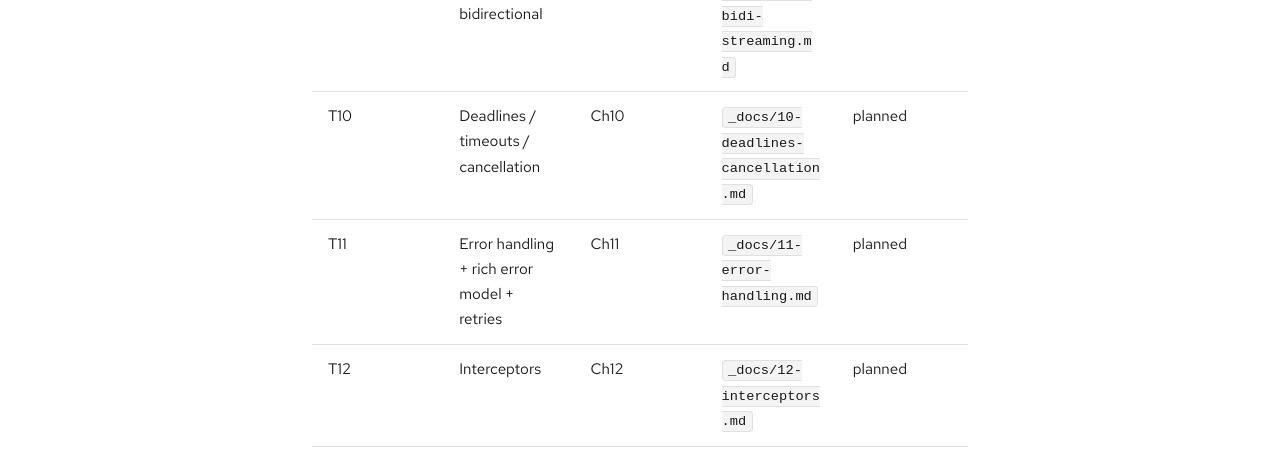
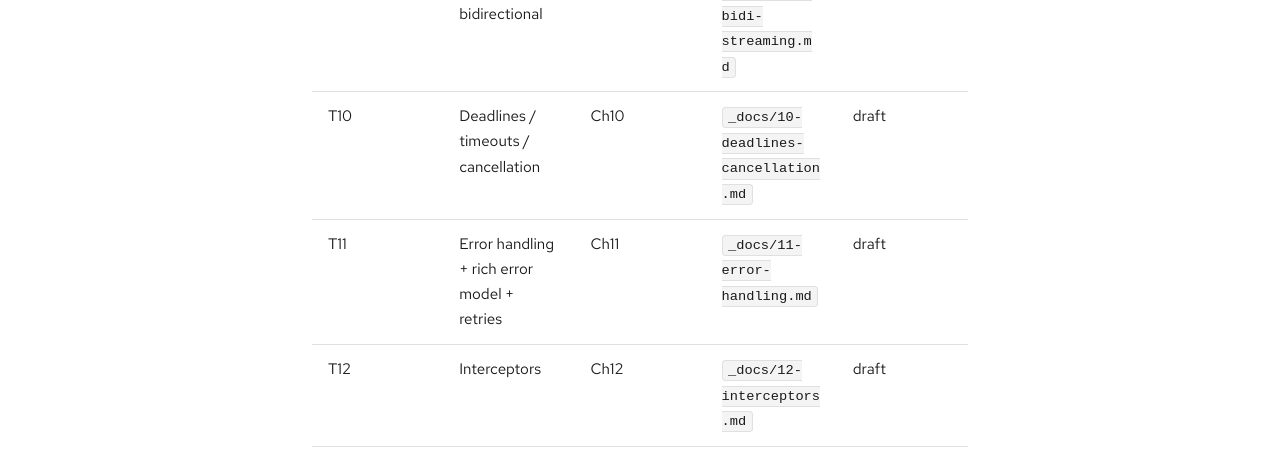
Before and after one commit to patterncatalyst/api-patterns-and-practices-grpc, a Jekyll site: the page built from _plans/coverage-matrix.md, in a window 1280 px wide and 900 px high, scrolled down 1617 px. Shown: the part 154-615 px from the top of the window. Built offline with Jekyll 4.4.1, drawn with Linux system fonts in a browser that asks for light colours; some web fonts are replaced; some of the changed text lies outside the part shown.

Commit message:
docs(r04): coverage Ch10-12 -> draft; examples index += 10/11/12

```diff
--- a/_plans/coverage-matrix.md
+++ b/_plans/coverage-matrix.md
@@ -27,9 +27,9 @@ while still guaranteeing no mapped-and-claimed chapter silently disappears.
 | T7 | Unary RPCs + channels/stubs | Ch7 | `_docs/07-unary-rpcs.md` | verified |
 | T8 | Server-streaming | Ch8 | `_docs/08-server-streaming.md` | verified |
 | T9 | Client-streaming + bidirectional | Ch9 | `_docs/09-client-and-bidi-streaming.md` | verified |
-| T10 | Deadlines / timeouts / cancellation | Ch10 | `_docs/10-deadlines-cancellation.md` | planned |
-| T11 | Error handling + rich error model + retries | Ch11 | `_docs/11-error-handling.md` | planned |
-| T12 | Interceptors | Ch12 | `_docs/12-interceptors.md` | planned |
+| T10 | Deadlines / timeouts / cancellation | Ch10 | `_docs/10-deadlines-cancellation.md` | draft |
+| T11 | Error handling + rich error model + retries | Ch11 | `_docs/11-error-handling.md` | draft |
+| T12 | Interceptors | Ch12 | `_docs/12-interceptors.md` | draft |
 | T13 | Schema design + pagination + FieldMask | Ch13 | `_docs/13-schema-design.md` | planned |
 | T14 | Evolution / versioning + buf breaking + BSR | Ch14 | `_docs/14-evolution-and-versioning.md` | planned |
 | T15 | Backend I/O concurrency | Ch15 | `_docs/15-backend-io-concurrency.md` | planned |
@@ -68,9 +68,9 @@ while still guaranteeing no mapped-and-claimed chapter silently disappears.
 | 7 | `_docs/07-unary-rpcs.md` | Part 3 | verified |
 | 8 | `_docs/08-server-streaming.md` | Part 3 | verified |
 | 9 | `_docs/09-client-and-bidi-streaming.md` | Part 3 | verified |
-| 10 | `_docs/10-deadlines-cancellation.md` | Part 4 | planned |
-| 11 | `_docs/11-error-handling.md` | Part 4 | planned |
-| 12 | `_docs/12-interceptors.md` | Part 4 | planned |
+| 10 | `_docs/10-deadlines-cancellation.md` | Part 4 | draft |
+| 11 | `_docs/11-error-handling.md` | Part 4 | draft |
+| 12 | `_docs/12-interceptors.md` | Part 4 | draft |
 | 13 | `_docs/13-schema-design.md` | Part 5 | planned |
 | 14 | `_docs/14-evolution-and-versioning.md` | Part 5 | planned |
 | 15 | `_docs/15-backend-io-concurrency.md` | Part 6 | planned |
```
Also changed, not shown: _example_pages/index.md (+3 -0 lines).
